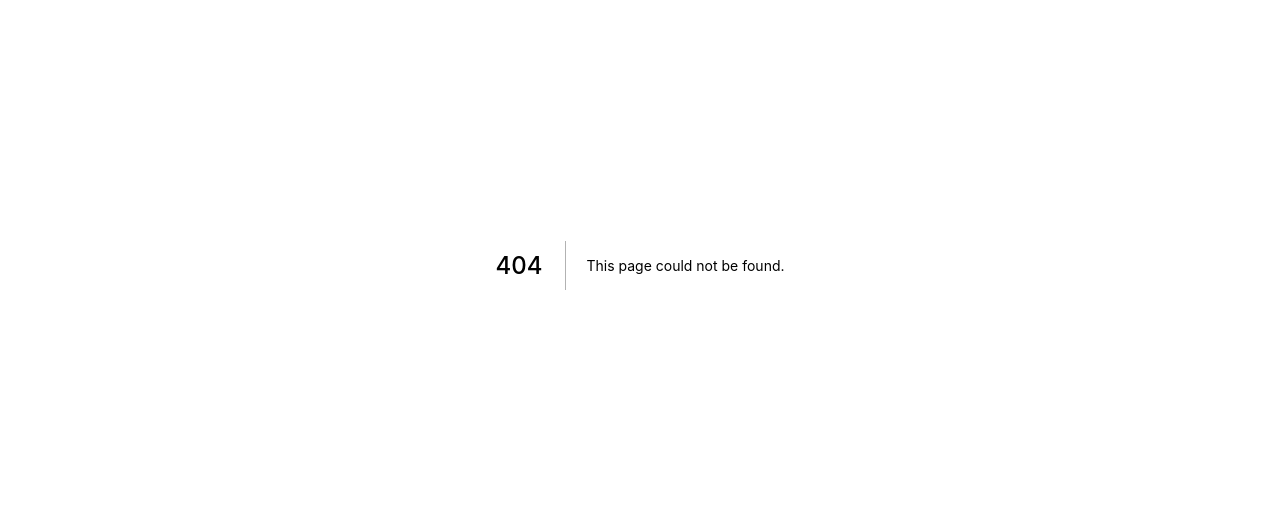
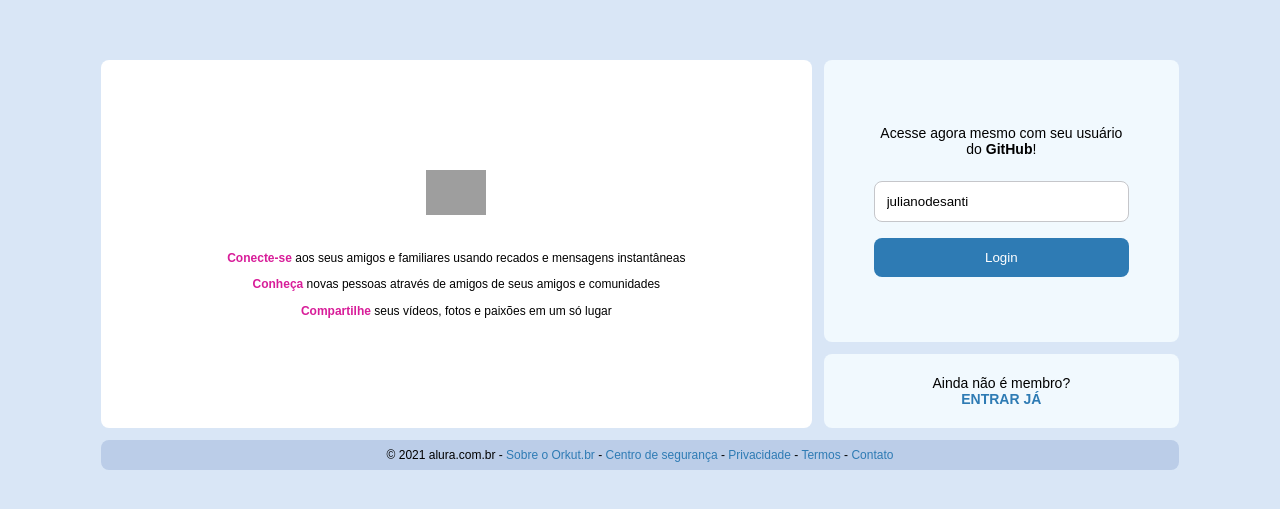
Before and after one commit to julianodesanti/Alurakut, a Next.js app: page /login in a window 1280 px wide. Before the commit this address had no page. Shown: the part 135-644 px from the top of the page. Built offline with nearby package versions, Linux system fonts and the light colour scheme; grey boxes are pictures that could not be loaded.

Commit message:
Arquivos originais da ultima aula

```diff
--- a/package.json
+++ b/package.json
@@ -7,7 +7,10 @@
     "start": "next start"
   },
   "dependencies": {
+    "datocms-client": "^3.4.10",
+    "jsonwebtoken": "^8.5.1",
     "next": "latest",
+    "nookies": "^2.5.2",
     "react": "^17.0.2",
     "react-dom": "^17.0.2",
     "react-is": "^17.0.2",
--- /dev/null
+++ b/pages/api/comunidades.js
@@ -0,0 +1,29 @@
+import { SiteClient } from 'datocms-client';
+
+export default async function recebedorDeRequests(request, response) {
+    if(request.method === 'POST') {
+        const TOKEN = '3a9782340b8b4df0d359bb792b880b';
+        const client = new SiteClient(TOKEN);
+
+        // Validar os dados, antes de sair cadastrando
+        const registroCriado = await client.items.create({
+            itemType: "836335", // ID do Model de "Communities" criado pelo Dato
+            ...request.body,
+            // title: "Comunidade de Teste",
+            // imageUrl: "https://github.com/omariosouto.png",
+            // creatorSlug: "omariosouto"
+        })
+
+        console.log(registroCriado);
+
+        response.json({
+            dados: 'Algum dado qualquer',
+            registroCriado: registroCriado,
+        })
+        return;
+    }
+
+    response.status(404).json({
+        message: 'Ainda não temos nada no GET, mas no POST tem!'
+    })
+}
--- /dev/null
+++ b/pages/login.js
@@ -0,0 +1,82 @@
+import React from 'react';
+// Hook do NextJS
+import { useRouter } from 'next/router';
+import nookies from 'nookies';
+
+export default function LoginScreen() {
+  const router = useRouter();
+  const [githubUser, setGithubUser] = React.useState('julianodesanti');
+
+  return (
+    <main style={{ display: 'flex', flex: 1, alignItems: 'center', justifyContent: 'center' }}>
+      <div className="loginScreen">
+        <section className="logoArea">
+          <img src="https://alurakut.vercel.app/logo.svg" />
+
+          <p><strong>Conecte-se</strong> aos seus amigos e familiares usando recados e mensagens instantâneas</p>
+          <p><strong>Conheça</strong> novas pessoas através de amigos de seus amigos e comunidades</p>
+          <p><strong>Compartilhe</strong> seus vídeos, fotos e paixões em um só lugar</p>
+        </section>
+
+        <section className="formArea">
+          <form className="box" onSubmit={(infosDoEvento) => {
+                infosDoEvento.preventDefault();
+                // alert('Alguém clicou no botão!')
+                console.log('Usuário: ', githubUser)
+                fetch('https://alurakut.vercel.app/api/login', {
+                    method: 'POST',
+                    headers: {
+                       'Content-Type': 'application/json'
+                    },
+                    body: JSON.stringify({ githubUser: githubUser })
+                })
+                .then(async (respostaDoServer) => {
+                    const dadosDaResposta = await respostaDoServer.json()
+                    const token = dadosDaResposta.token;
+                    nookies.set(null, 'USER_TOKEN', token, {
+                        path: '/',
+                        maxAge: 86400 * 7
+                    })
+                    router.push('/')
+                })
+          }}>
+            <p>
+              Acesse agora mesmo com seu usuário do <strong>GitHub</strong>!
+          </p>
+            <input
+                placeholder="Usuário"
+                value={githubUser}
+                onChange={(evento) => {
+                    setGithubUser(evento.target.value)
+                }}
+            />
+            {githubUser.length === 0
+                ? 'Preencha o campo'
+                : ''
+            }
+            <button type="submit">
+              Login
+            </button>
+          </form>
+
+          <footer className="box">
+            <p>
+              Ainda não é membro? <br />
+              <a href="/login">
+                <strong>
+                  ENTRAR JÁ
+              </strong>
+              </a>
+            </p>
+          </footer>
+        </section>
+
+        <footer className="footerArea">
+          <p>
+            © 2021 alura.com.br - <a href="/">Sobre o Orkut.br</a> - <a href="/">Centro de segurança</a> - <a href="/">Privacidade</a> - <a href="/">Termos</a> - <a href="/">Contato</a>
+          </p>
+        </footer>
+      </div>
+    </main>
+  )
+}
```
Also changed, not shown: pages/index.js (+132 -24 lines), 2 other files (tests, documents, lock files or other folders).
